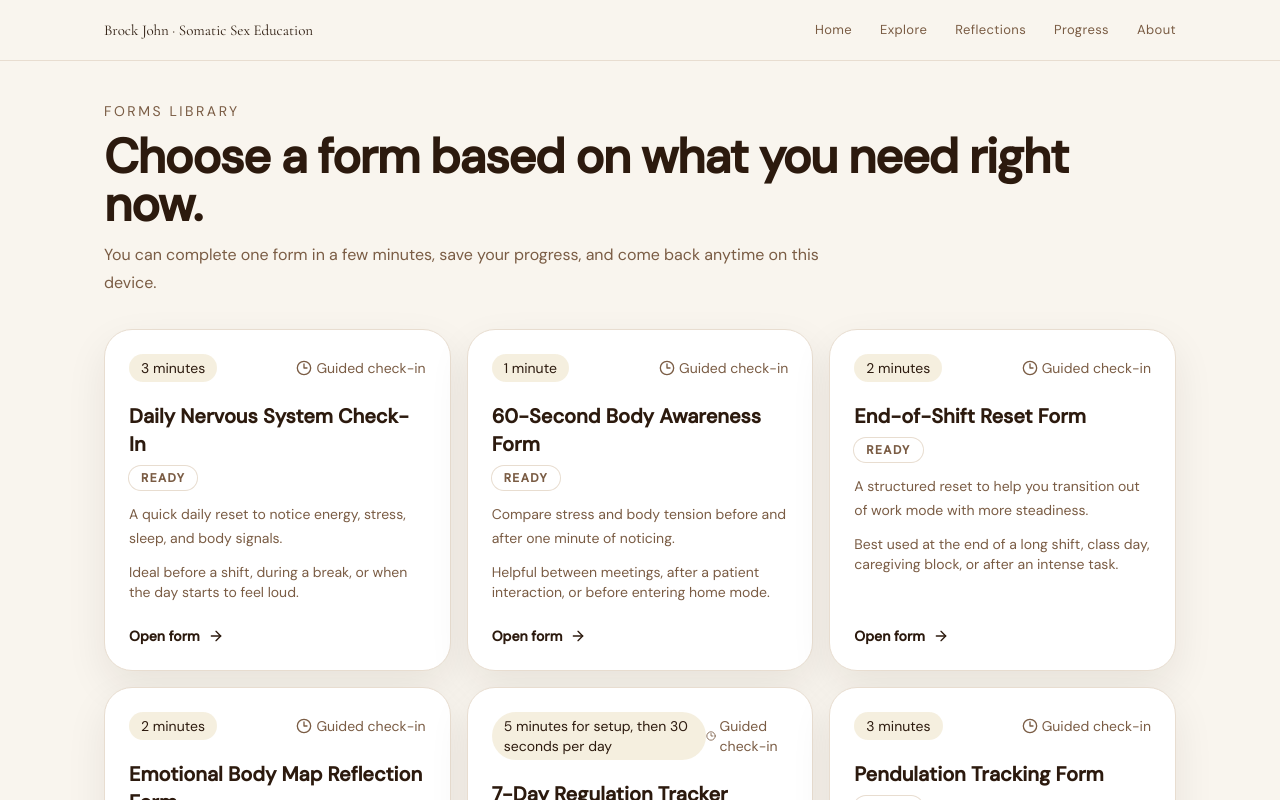
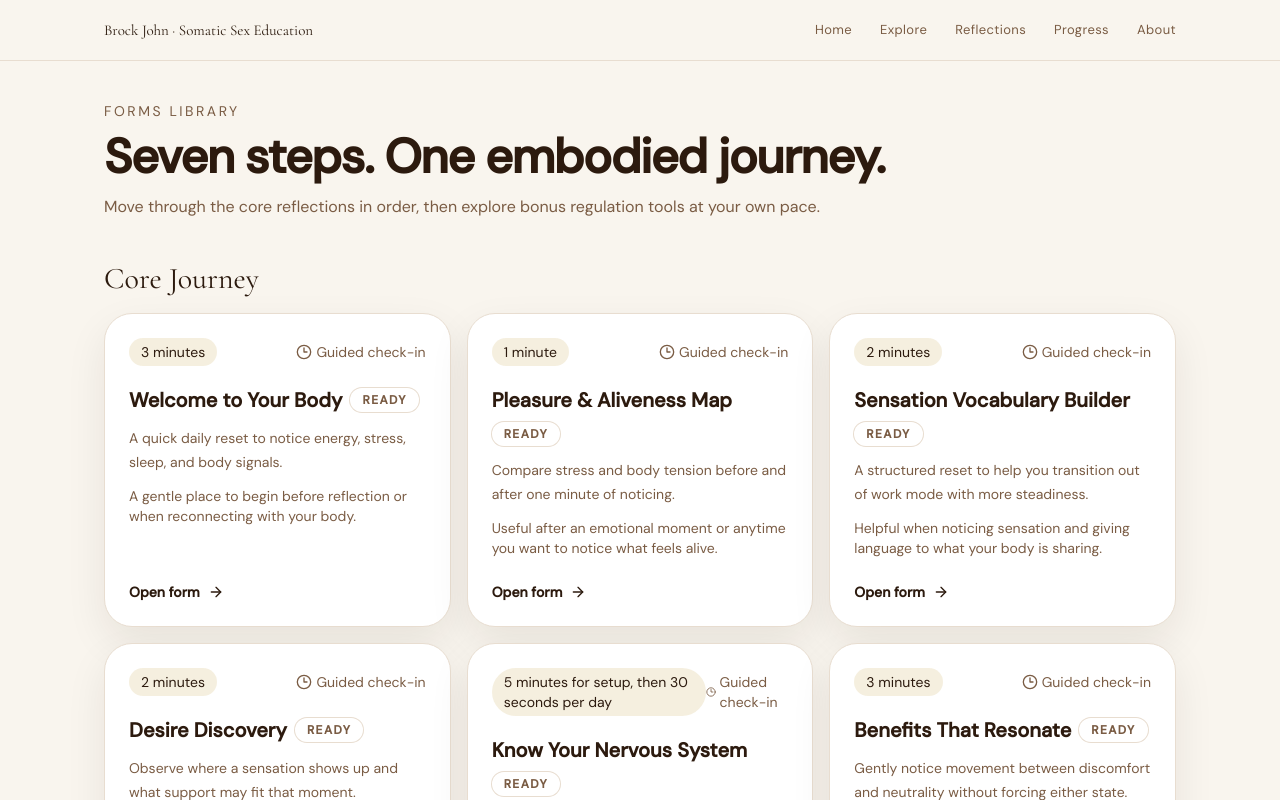
Before and after one commit to hypnovala/fbo-student-onboarding, a Next.js app: page /forms in a window 1280 px wide. Shown: the top 800 px of the page. Built offline with nearby package versions, Linux system fonts and the light colour scheme.

Commit message:
Align form slugs and library with 7-step core journey

```diff
--- a/app/forms/page.tsx
+++ b/app/forms/page.tsx
@@ -2,19 +2,45 @@ import { FormCard } from '@/components/forms/FormCard';
 import { SectionIntro } from '@/components/ui/SectionIntro';
 import { formDefinitions } from '@/data/forms';
 
+const journeySlugs = [
+  'welcome-to-your-body',
+  'pleasure-aliveness-map',
+  'sensation-vocabulary',
+  'desire-discovery',
+  'nervous-system-check-in',
+  'benefits-resonate',
+  'embodied-confidence',
+];
+
 export default function FormsPage() {
+  const journey = formDefinitions.filter((form) => journeySlugs.includes(form.slug));
+  const bonus = formDefinitions.filter((form) => !journeySlugs.includes(form.slug));
+
   return (
-    <div className="space-y-8">
+    <div className="space-y-10">
       <SectionIntro
         titleAs="h1"
         eyebrow="Forms library"
-        title="Choose a form based on what you need right now."
-        description="You can complete one form in a few minutes, save your progress, and come back anytime on this device."
+        title="Seven steps. One embodied journey."
+        description="Move through the core reflections in order, then explore bonus regulation tools at your own pace."
       />
-      <section className="grid gap-4 md:grid-cols-2 xl:grid-cols-3">
-        {formDefinitions.map((form) => (
-          <FormCard key={form.slug} form={form} />
-        ))}
+
+      <section className="space-y-4">
+        <h2 className="serif text-3xl text-ink">Core Journey</h2>
+        <div className="grid gap-4 md:grid-cols-2 xl:grid-cols-3">
+          {journey.map((form) => (
+            <FormCard key={form.slug} form={form} />
+          ))}
+        </div>
+      </section>
+
+      <section className="space-y-4">
+        <h2 className="serif text-3xl text-ink">Bonus Regulation Tools</h2>
+        <div className="grid gap-4 md:grid-cols-2 xl:grid-cols-3">
+          {bonus.map((form) => (
+            <FormCard key={form.slug} form={form} />
+          ))}
+        </div>
       </section>
     </div>
   );
--- a/data/demo.ts
+++ b/data/demo.ts
@@ -7,7 +7,7 @@ const d = (daysAgo: number) => new Date(now.getTime() - daysAgo * 86_400_000).to
 
 export const demoEntries: SavedFormEntry[] = [
   {
-    slug: 'daily-check-in',
+    slug: 'welcome-to-your-body',
     title: 'Welcome to Your Body',
     status: 'completed',
     updatedAt: d(6),
@@ -23,7 +23,7 @@ export const demoEntries: SavedFormEntry[] = [
     },
   },
   {
-    slug: 'body-awareness',
+    slug: 'pleasure-aliveness-map',
     title: 'Pleasure & Aliveness Map',
     status: 'completed',
     updatedAt: d(5),
@@ -38,7 +38,7 @@ export const demoEntries: SavedFormEntry[] = [
     },
   },
   {
-    slug: 'end-of-shift-reset',
+    slug: 'sensation-vocabulary',
     title: 'Sensation Vocabulary Builder',
     status: 'completed',
     updatedAt: d(4),
@@ -53,7 +53,7 @@ export const demoEntries: SavedFormEntry[] = [
     },
   },
   {
-    slug: 'pendulation-tracking',
+    slug: 'benefits-resonate',
     title: 'Benefits That Resonate With Me',
     status: 'completed',
     updatedAt: d(2),
@@ -68,7 +68,7 @@ export const demoEntries: SavedFormEntry[] = [
     },
   },
   {
-    slug: 'resource-anchoring',
+    slug: 'embodied-confidence',
     title: 'Embodied Confidence Check-In',
     status: 'draft',
     updatedAt: d(1),
--- a/data/forms.tsx
+++ b/data/forms.tsx
@@ -25,14 +25,14 @@ const sensationOptions = [
 
 export const formDefinitions: FormDefinition[] = [
   {
-    slug: 'daily-check-in',
-    title: 'Daily Nervous System Check-In',
-    shortTitle: 'Daily Check-In',
+    slug: 'welcome-to-your-body',
+    title: 'Welcome to Your Body',
+    shortTitle: 'Welcome',
     summary: 'A quick daily reset to notice energy, stress, sleep, and body signals.',
     description:
       'Notice how your body and energy feel today before moving into the rest of your day.',
     estimatedTime: '3 minutes',
-    audience: 'Ideal before a shift, during a break, or when the day starts to feel loud.',
+    audience: 'A gentle place to begin before reflection or when reconnecting with your body.',
     fields: [
       { name: 'date', label: 'Date', type: 'date' },
       { name: 'energyLevel', label: 'Energy level', type: 'range', min: 1, max: 10, description: '1 is very low, 10 is fully resourced.' },
@@ -46,14 +46,14 @@ export const formDefinitions: FormDefinition[] = [
     ],
   },
   {
-    slug: 'body-awareness',
-    title: '60-Second Body Awareness Form',
-    shortTitle: '60-Second Awareness',
+    slug: 'pleasure-aliveness-map',
+    title: 'Pleasure & Aliveness Map',
+    shortTitle: 'Pleasure Map',
     summary: 'Compare stress and body tension before and after one minute of noticing.',
     description:
       'Track what shifts when you pause for one minute and bring attention back to your body.',
     estimatedTime: '1 minute',
-    audience: 'Helpful between meetings, after a patient interaction, or before entering home mode.',
+    audience: 'Useful after an emotional moment or anytime you want to notice what feels alive.',
     fields: [
       { name: 'beforeStressLevel', label: 'Before exercise stress level', type: 'range', min: 1, max: 10 },
       { name: 'tensionArea', label: 'Where did you notice the most tension?', type: 'text', placeholder: 'Example: jaw, shoulders, stomach' },
@@ -73,14 +73,14 @@ export const formDefinitions: FormDefinition[] = [
     ],
   },
   {
-    slug: 'end-of-shift-reset',
-    title: 'End-of-Shift Reset Form',
-    shortTitle: 'End-of-Shift Reset',
+    slug: 'sensation-vocabulary',
+    title: 'Sensation Vocabulary Builder',
+    shortTitle: 'Sensation Vocabulary',
     summary: 'A structured reset to help you transition out of work mode with more steadiness.',
     description:
       'Use this form to gently transition out of work mode and notice what feels different after a brief reset.',
     estimatedTime: '2 minutes',
-    audience: 'Best used at the end of a long shift, class day, caregiving block, or after an intense task.',
+    audience: 'Helpful when noticing sensation and giving language to what your body is sharing.',
     fields: [
       { name: 'activationLevel', label: 'How activated do you feel right now?', type: 'range', min: 1, max: 10 },
       { name: 'jawRelaxed', label: 'Jaw relaxed?', type: 'radio', options: [{ label: 'Yes', value: 'yes' }, { label: 'No', value: 'no' }] },
@@ -92,9 +92,9 @@ export const formDefinitions: FormDefinition[] = [
     ],
   },
   {
-    slug: 'emotional-body-map',
-    title: 'Emotional Body Map Reflection Form',
-    shortTitle: 'Body Map Reflection',
+    slug: 'desire-discovery',
+    title: 'Desire Discovery',
+    shortTitle: 'Desire Discovery',
     summary: 'Observe where a sensation shows up and what support may fit that moment.',
     description:
       'Explore where a sensation shows up in your body and what it may be asking for.',
@@ -115,9 +115,9 @@ export const formDefinitions: FormDefinition[] = [
     ],
   },
   {
-    slug: 'regulation-tracker',
-    title: '7-Day Regulation Tracker',
-    shortTitle: '7-Day Tracker',
+    slug: 'nervous-system-check-in',
+    title: 'Know Your Nervous System',
+    shortTitle: 'Nervous System Check-In',
     summary: 'Track simple daily resets over a week and note what supported steadiness.',
     description:
       'Track simple daily practices and see which small actions help you feel more supported.',
@@ -126,9 +126,9 @@ export const formDefinitions: FormDefinition[] = [
     fields: [{ name: 'days', label: '7-day tracker', type: 'tracker' }],
   },
   {
-    slug: 'pendulation-tracking',
-    title: 'Pendulation Tracking Form',
-    shortTitle: 'Pendulation Tracking',
+    slug: 'benefits-resonate',
+    title: 'Benefits That Resonate',
+    shortTitle: 'Benefits',
     summary: 'Gently notice movement between discomfort and neutrality without forcing either state.',
     description:
       'Gently move your attention between an area of discomfort and a more neutral or steady area in your body.',
@@ -155,14 +155,14 @@ export const formDefinitions: FormDefinition[] = [
     ],
   },
   {
-    slug: 'resource-anchoring',
-    title: 'Resource Anchoring Form',
-    shortTitle: 'Resource Anchoring',
+    slug: 'embodied-confidence',
+    title: 'Embodied Confidence Check-In',
+    shortTitle: 'Confidence Check-In',
     summary: 'Anchor into a supportive cue and notice how it lands in your body.',
     description:
       'Bring attention to something that feels steady, supportive, or slightly pleasant.',
     estimatedTime: '2 minutes',
-    audience: 'Useful when you want to return to a supportive cue before a task, conversation, or transition.',
+    audience: 'Useful when you want to return to a supportive cue before a private practice, after an emotional moment, or before reflection.',
     fields: [
       { name: 'resourceType', label: 'Resource type', type: 'text', placeholder: 'Example: person, place, memory, sensation' },
       { name: 'whereFeltInBody', label: 'Where do you feel it in your body?', type: 'text', placeholder: 'Example: chest, belly, shoulders, hands' },
--- a/lib/validation.ts
+++ b/lib/validation.ts
@@ -13,7 +13,7 @@ const daySchema = z.object({
 });
 
 export const formSchemas = {
-  'daily-check-in': z.object({
+  'welcome-to-your-body': z.object({
     date: z.string().min(1, nonEmptyMessage),
     energyLevel: z.number().min(1).max(10),
     stressLevel: z.number().min(1).max(10),
@@ -24,7 +24,7 @@ export const formSchemas = {
     reflection: z.string().min(5, nonEmptyMessage),
     supportiveAction: z.string().min(5, nonEmptyMessage),
   }),
-  'body-awareness': z.object({
+  'pleasure-aliveness-map': z.object({
     beforeStressLevel: z.number().min(1).max(10),
     tensionArea: z.string().min(2, nonEmptyMessage),
     changeAfter: z.string().min(5, nonEmptyMessage),
@@ -32,7 +32,7 @@ export const formSchemas = {
     grounded: z.enum(['yes', 'no', 'a-little']),
     notes: z.string().min(2, nonEmptyMessage),
   }),
-  'end-of-shift-reset': z.object({
+  'sensation-vocabulary': z.object({
     activationLevel: z.number().min(1).max(10),
     jawRelaxed: z.enum(['yes', 'no']),
     shouldersSoftened: z.enum(['yes', 'no']),
@@ -41,7 +41,7 @@ export const formSchemas = {
     softerNow: z.string().min(3, nonEmptyMessage),
     notes: z.string().min(2, nonEmptyMessage),
   }),
-  'emotional-body-map': z.object({
+  'desire-discovery': z.object({
     bodyArea: z.string().min(1, nonEmptyMessage),
     sensation: z.string().min(1, nonEmptyMessage),
     possibleEmotion: z.string().min(1, nonEmptyMessage),
@@ -49,10 +49,10 @@ export const formSchemas = {
     needRightNow: z.string().min(3, nonEmptyMessage),
     notes: z.string().min(2, nonEmptyMessage),
   }),
-  'regulation-tracker': z.object({
+  'nervous-system-check-in': z.object({
     days: z.array(daySchema).length(7, 'Track seven days.'),
   }),
-  'pendulation-tracking': z.object({
+  'benefits-resonate': z.object({
     discomfortArea: z.string().min(2, nonEmptyMessage),
     neutralArea: z.string().min(2, nonEmptyMessage),
     sensationInDiscomfort: z.string().min(2, nonEmptyMessage),
@@ -62,7 +62,7 @@ export const formSchemas = {
     didShiftOccur: z.enum(['yes', 'no', 'slightly']),
     notes: z.string().min(2, nonEmptyMessage),
   }),
-  'resource-anchoring': z.object({
+  'embodied-confidence': z.object({
     resourceType: z.string().min(2, nonEmptyMessage),
     whereFeltInBody: z.string().min(2, nonEmptyMessage),
     sensationQuality: z.string().min(2, nonEmptyMessage),
@@ -102,7 +102,7 @@ export const formSchemas = {
 } satisfies { [K in FormSlug]: z.ZodTypeAny };
 
 export const defaultValues: FormValuesMap = {
-  'daily-check-in': {
+  'welcome-to-your-body': {
     date: new Date().toISOString().slice(0, 10),
     energyLevel: 5,
     stressLevel: 5,
@@ -113,7 +113,7 @@ export const defaultValues: FormValuesMap = {
     reflection: '',
     supportiveAction: '',
   },
-  'body-awareness': {
+  'pleasure-aliveness-map': {
     beforeStressLevel: 5,
     tensionArea: '',
     changeAfter: '',
@@ -121,7 +121,7 @@ export const defaultValues: FormValuesMap = {
     grounded: 'a-little',
     notes: '',
   },
-  'end-of-shift-reset': {
+  'sensation-vocabulary': {
     activationLevel: 5,
     jawRelaxed: 'no',
     shouldersSoftened: 'no',
@@ -130,7 +130,7 @@ export const defaultValues: FormValuesMap = {
     softerNow: '',
     notes: '',
   },
-  'emotional-body-map': {
+  'desire-discovery': {
     bodyArea: '',
     sensation: '',
     possibleEmotion: '',
@@ -138,7 +138,7 @@ export const defaultValues: FormValuesMap = {
     needRightNow: '',
     notes: '',
   },
-  'regulation-tracker': {
+  'nervous-system-check-in': {
     days: Array.from({ length: 7 }, (_, index) => ({
       day: index + 1,
       bodyScanCompleted: false,
@@ -148,7 +148,7 @@ export const defaultValues: FormValuesMap = {
       notes: '',
     })),
   },
-  'pendulation-tracking': {
+  'benefits-resonate': {
     discomfortArea: '',
     neutralArea: '',
     sensationInDiscomfort: '',
@@ -158,7 +158,7 @@ export const defaultValues: FormValuesMap = {
     didShiftOccur: 'slightly',
     notes: '',
   },
-  'resource-anchoring': {
+  'embodied-confidence': {
     resourceType: '',
     whereFeltInBody: '',
     sensationQuality: '',
```
Also changed, not shown: components/forms/FormExperience.tsx (+8 -1 lines), types/forms.ts (+14 -14 lines).
